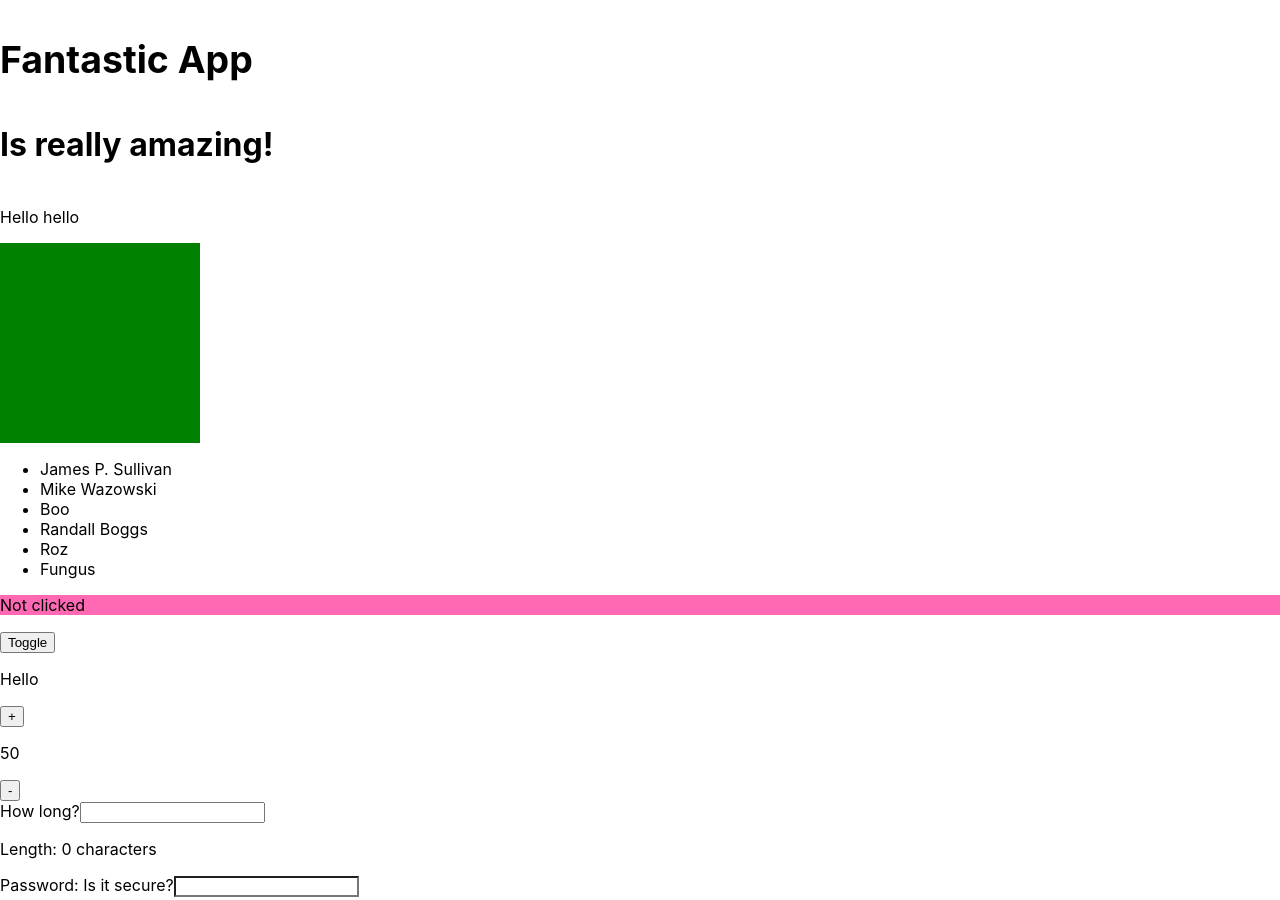
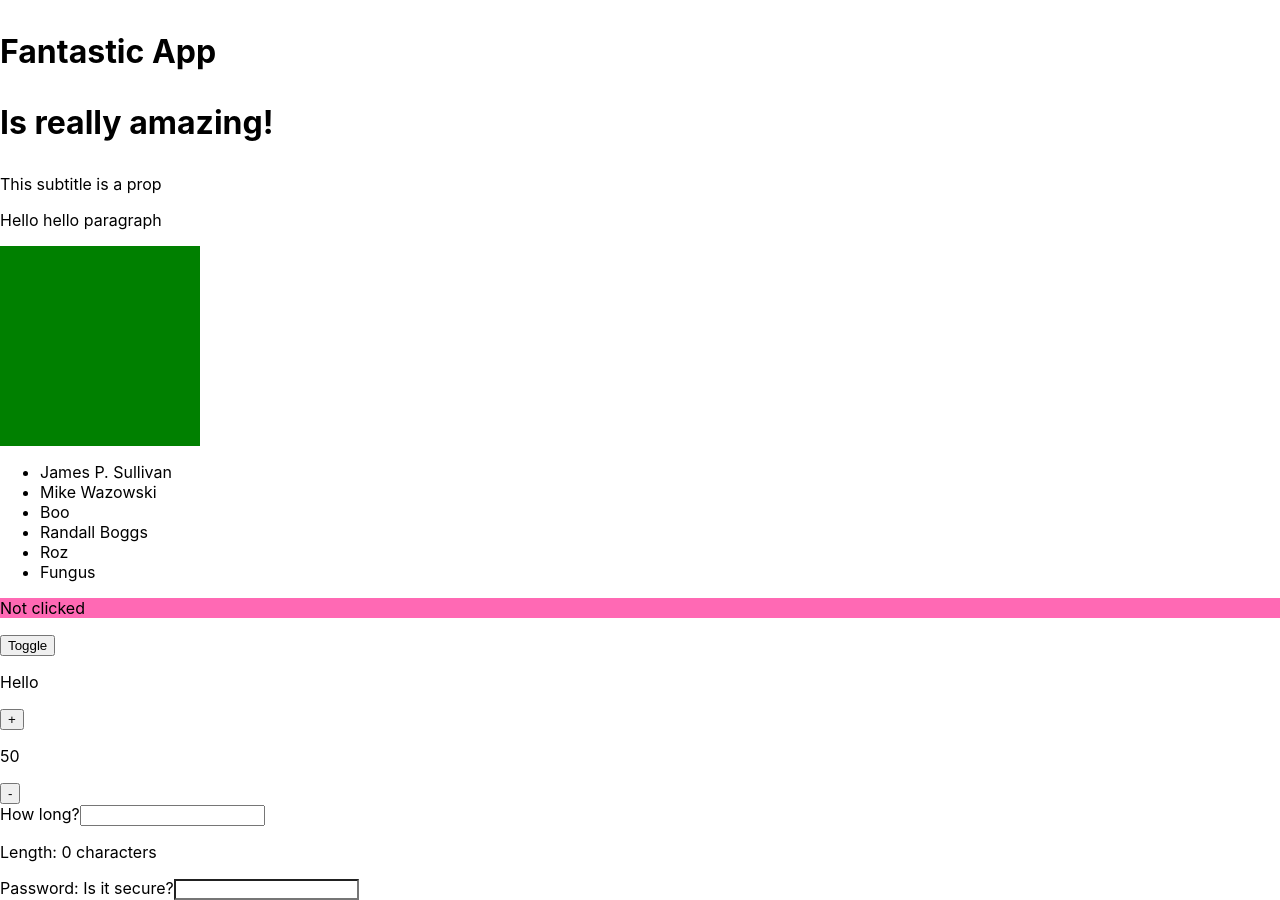
Before and after one commit to naranjita11/react-project, a React (Create React App) app: page / in a window 1280 px wide. Built offline with nearby package versions, Linux system fonts and the light colour scheme.

Commit message:
error messages re use of children resolved in Header and Paragraph component

```diff
--- a/src/Components/Header.js
+++ b/src/Components/Header.js
@@ -9,7 +9,7 @@ class Header extends Component {
 
       // the return statement of the render method is same as in original function
       return (
-        <header class="jumbotron">
+        <header className="jumbotron">
           <h1>{ children }</h1>
           <p>{ subtitle }</p>
         </header>
@@ -18,12 +18,4 @@ class Header extends Component {
 
 }
 
-// the original functional component
-// const Header = ({ children, subtitle }) => (
-//   <header className="jumbotron">
-//     <h1>{ children }</h1>
-//     <p>{ subtitle }</p>
-//   </header>
-// );
-
   export default Header;
--- a/src/Components/Stuff.js
+++ b/src/Components/Stuff.js
@@ -11,13 +11,13 @@ import PasswordStrength from "./PasswordStrength";
 
 const Stuff = () => (
     <>
-        <Header>
-            <h3>Fantastic App</h3>
-            <h4>Is really amazing!</h4>
+        <Header subtitle="This subtitle is a prop">
+            <p>Fantastic App</p>
+            <p>Is really amazing!</p>
         </Header>
 
         <Paragraph>
-            <p>Hello hello</p>
+            Hello hello paragraph
         </Paragraph>
 
         <Square colour="hotpink"/>
```
